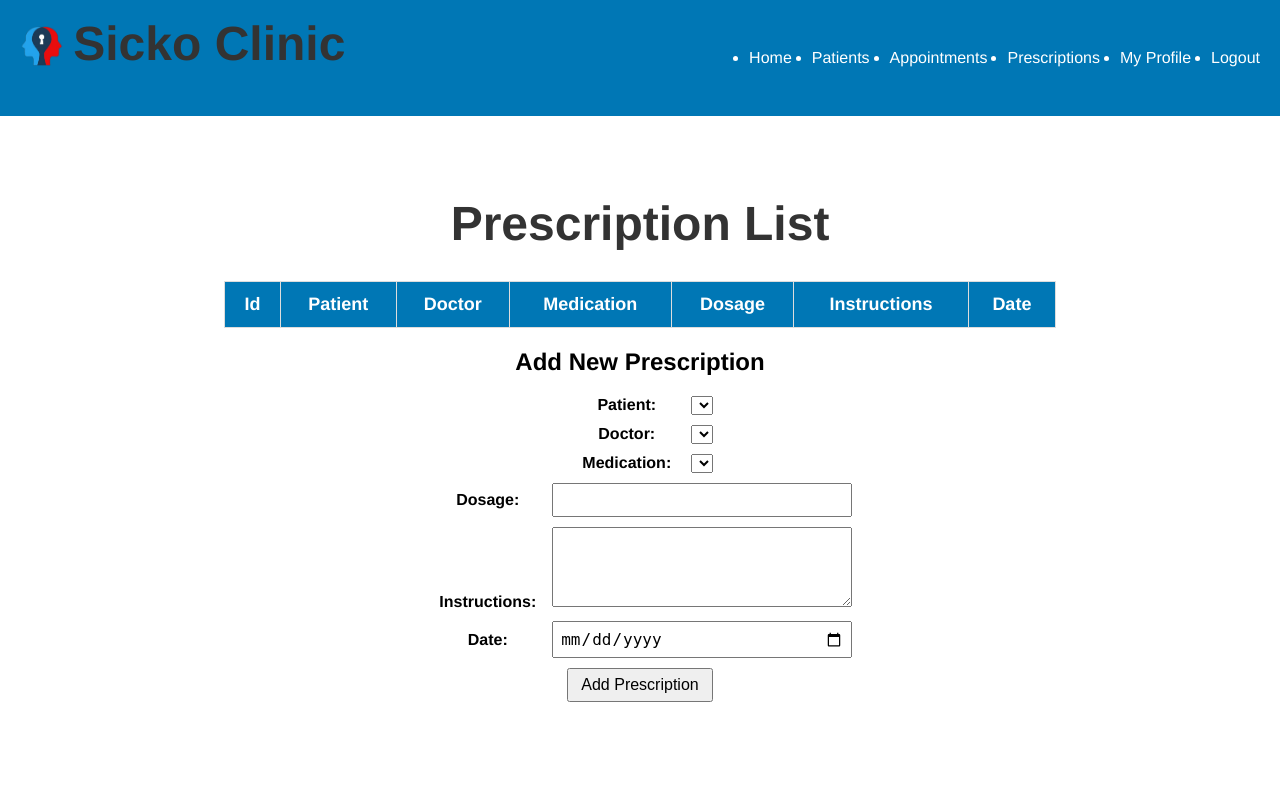
After one commit to nott74/sicko_mode_flask, a Flask app: page /clinic/prescriptions in a window 1280 px wide. The commit adds this page. Run offline with Flask 3, Linux system fonts and the light colour scheme; data that the repository does not hold is empty.

Commit message:
prescription list and add new

```diff
--- a/sicko_mode/clinic.py
+++ b/sicko_mode/clinic.py
@@ -1,8 +1,11 @@
 import mysql.connector
-from flask import render_template, session, redirect, url_for, Blueprint
+from flask import render_template, session, redirect, url_for, Blueprint, request
 
 from sicko_mode.database import get_connection
+from sicko_mode.models.doctor import Doctor
+from sicko_mode.models.medication import Medication
 from sicko_mode.models.pacient import Pacient
+from sicko_mode.models.prescription import Prescription
 from sicko_mode.models.user import User
 
 bp = Blueprint("clinic", __name__, url_prefix="/clinic")
@@ -101,3 +104,106 @@ def profile():
 
     rendered_profile = render_template('profile.html', user=user)
     return render_template('home.html', content=rendered_profile)
+
+
+@bp.route('/prescriptions')
+def prescriptions():
+    connection = get_connection()
+    cursor = connection.cursor()
+
+    query = ("SELECT "
+             " CONCAT('P' , prescriptions.id) as prescription_id, "
+             " CONCAT(pacients.first_name, ' ' , pacients.last_name) as patient_name, "
+             " CONCAT(users.first_name, ' ' , users.last_name) as doctor_name, "
+             " medication.name as medication, "
+             " prescriptions.dosage as dosage, "
+             " prescriptions.instructions as instructions, "
+             " prescriptions.prescription_date as prescription_date "
+             " FROM "
+             " prescriptions "
+             " INNER JOIN pacients on "
+             " pacients.id = prescriptions.patient_id "
+             " INNER JOIN users on "
+             " users.user_id = prescriptions.prescribing_doctor_id "
+             " INNER JOIN medication on "
+             " medication.id = prescriptions.medication; ")
+
+    cursor.execute(query)
+
+    prescriptions_list = []
+
+    for prescription_id, patient_name, doctor_name, medication, dosage, instructions, prescription_date in cursor.fetchall():
+        prescriptions_list.append(
+            Prescription(prescription_id, patient_name, doctor_name, medication, dosage, instructions,
+                         prescription_date))
+
+    # Query the patient names for the select field
+    patients_query = """
+                SELECT id, pacients.first_name, pacients.last_name, pacients.care_taker, doctor_id, pacients.birth_date, CONCAT(users.first_name, ' ', users.last_name) as doctor_name
+                FROM pacients
+                INNER JOIN users ON users.user_id = pacients.doctor_id
+            """
+
+    cursor.execute(patients_query)
+    patients = []
+
+    for row in cursor.fetchall():
+        patient_id, first_name, last_name, care_taker, doctor_id, birth_date, doctor_name = row
+        patient = Pacient(patient_id, first_name, last_name, care_taker, doctor_id, birth_date, doctor_name)
+        patients.append(patient)
+
+    # Query the doctor names for the select field
+    doctors_query = "SELECT user_id, first_name, last_name FROM users WHERE user_type='Doctor'"
+
+    cursor.execute(doctors_query)
+    doctors = []
+
+    for row in cursor.fetchall():
+        doctor_id, first_name, last_name = row
+        doctor = Doctor(doctor_id, first_name, last_name, "")
+        doctors.append(doctor)
+
+    # Query the medication names for the select field
+    medications_query = "SELECT id, name as medication, description FROM medication"
+    cursor.execute(medications_query)
+    medications = []
+
+    for row in cursor.fetchall():
+        medication_id, medication_name, medication_description = row
+        medication = Medication(medication_id, medication_name, medication_description)
+        medications.append(medication)
+
+    cursor.close()
+    connection.close()
+
+    rendered_prescriptions = render_template('prescriptions.html', prescriptions=prescriptions_list, patients=patients, doctors=doctors, medications=medications)
+    return render_template('home.html', content=rendered_prescriptions)
+
+
+@bp.route('/add_prescription', methods=['POST'])
+def add_prescription():
+    connection = get_connection()
+    cursor = connection.cursor()
+
+    patient_id = request.form['patient_name']
+    doctor_id = request.form['doctor_name']
+    medication_id = request.form['medication']
+    dosage = request.form['dosage']
+    instructions = request.form['instructions']
+    prescription_date = request.form['prescription_date']
+
+    sql = "INSERT INTO prescriptions (patient_id, prescribing_doctor_id, medication, dosage, instructions, prescription_date) " \
+          "VALUES (%s, %s, %s, %s, %s, %s)"
+    val = (patient_id, doctor_id, medication_id, dosage, instructions, prescription_date)
+
+    try:
+        cursor.execute(sql, val)
+        connection.commit()
+    except mysql.connector.Error as err:
+        print("Something went wrong: {}".format(err))
+        return "Error: Failed to add prescription"
+
+    cursor.close()
+    connection.close()
+
+    return redirect(url_for('clinic.prescriptions'))
--- /dev/null
+++ b/sicko_mode/models/doctor.py
@@ -0,0 +1,6 @@
+class Doctor:
+    def __init__(self, id, first_name, last_name, spc):
+        self.id = id
+        self.first_name = first_name
+        self.last_name = last_name
+        self.spc = spc
--- /dev/null
+++ b/sicko_mode/models/medication.py
@@ -0,0 +1,5 @@
+class Medication:
+    def __init__(self, id, name, description):
+        self.id = id
+        self.name = name
+        self.description = description
--- a/sicko_mode/templates/home.html
+++ b/sicko_mode/templates/home.html
@@ -16,7 +16,7 @@
             <li><a href="{{ url_for('clinic.home') }}">Home</a></li>
             <li><a href="{{ url_for('clinic.pacients') }}">Patients</a></li>
             <li><a href="#">Appointments</a></li>
-            <li><a href="#">Billing</a></li>
+            <li><a href="{{ url_for('clinic.prescriptions') }}">Prescriptions</a></li>
             <li><a href="{{ url_for('clinic.profile') }}">My Profile</a></li>
             <li><a href="{{ url_for('auth.logout') }}">Logout</a></li>
         </ul>
--- /dev/null
+++ b/sicko_mode/templates/prescriptions.html
@@ -0,0 +1,142 @@
+<!DOCTYPE html>
+<html>
+<head>
+    <meta charset="UTF-8">
+    <title>Sicko Clinic</title>
+    <link rel="stylesheet" type="text/css" href="../static/style.css">
+    <style>
+        table {
+            border-collapse: collapse;
+            margin: 20px auto;
+            width: 80%;
+            max-width: 1000px;
+            font-size: 18px;
+            text-align: left;
+        }
+
+        th, td {
+            padding: 12px;
+            border: 1px solid #ddd;
+        }
+
+        th {
+            background-color: #0077b5;
+            color: #fff;
+            text-align: center;
+            font-weight: bold;
+        }
+
+        tr:nth-child(even) {
+            background-color: #f2f2f2;
+        }
+
+        form {
+            margin: 20px auto;
+            width: 80%;
+            max-width: 1000px;
+        }
+
+        .form-group {
+            margin-bottom: 10px;
+        }
+
+        .form-group label {
+            display: inline-block;
+            width: 120px;
+            font-weight: bold;
+        }
+
+        .form-group input {
+            width: 300px;
+            padding: 6px;
+            font-size: 16px;
+        }
+
+        .form-group textarea {
+            width: 300px;
+            height: 80px;
+            padding: 6px;
+            font-size: 16px;
+        }
+
+        .form-group button {
+            padding: 6px 12px;
+            font-size: 16px;
+        }
+    </style>
+</head>
+<body>
+<main>
+    <h1>Prescription List</h1>
+    <table>
+        <thead>
+        <tr>
+            <th>Id</th>
+            <th>Patient</th>
+            <th>Doctor</th>
+            <th>Medication</th>
+            <th>Dosage</th>
+            <th>Instructions</th>
+            <th>Date</th>
+        </tr>
+        </thead>
+        <tbody>
+        {% for prescription in prescriptions %}
+            <tr>
+                <td>{{ prescription.prescription_id }}</td>
+                <td>{{ prescription.patient_name }}</td>
+                <td>{{ prescription.doctor_name }}</td>
+                <td>{{ prescription.medication }}</td>
+                <td>{{ prescription.dosage }}</td>
+                <td>{{ prescription.instructions }}</td>
+                <td>{{ prescription.prescription_date }}</td>
+            </tr>
+        {% endfor %}
+        </tbody>
+    </table>
+
+    <h2>Add New Prescription</h2>
+    <form method="POST" action="{{ url_for('clinic.add_prescription') }}">
+    <div class="form-group">
+        <label for="patient_name">Patient:</label>
+        <select id="patient_name" name="patient_name" required>
+            {% for patient in patients %}
+                <option value="{{ patient.id }}">{{ patient.first_name }} {{ patient.last_name }}</option>
+            {% endfor %}
+        </select>
+    </div>
+    <div class="form-group">
+        <label for="doctor_name">Doctor:</label>
+        <select id="doctor_name" name="doctor_name" required>
+            {% for doctor in doctors %}
+                <option value="{{ doctor.id }}">{{ doctor.first_name }}</option>
+            {% endfor %}
+        </select>
+    </div>
+    <div class="form-group">
+        <label for="medication">Medication:</label>
+        <select id="medication" name="medication" required>
+            {% for medication in medications %}
+                <option value="{{ medication.id }}">{{ medication.name }}</option>
+            {% endfor %}
+        </select>
+    </div>
+    <div class="form-group">
+        <label for="dosage">Dosage:</label>
+        <input type="text" id="dosage" name="dosage" required>
+    </div>
+    <div class="form-group">
+        <label for="instructions">Instructions:</label>
+        <textarea id="instructions" name="instructions" required></textarea>
+    </div>
+    <div class="form-group">
+        <label for="prescription_date">Date:</label>
+        <input type="date" id="prescription_date" name="prescription_date" required>
+    </div>
+    <div class="form-group">
+        <button type="submit">Add Prescription</button>
+    </div>
+</form>
+</main>
+</body>
+</html>
```
Also changed, not shown: sicko_mode/models/prescription.py (added, +9 -0 lines).
